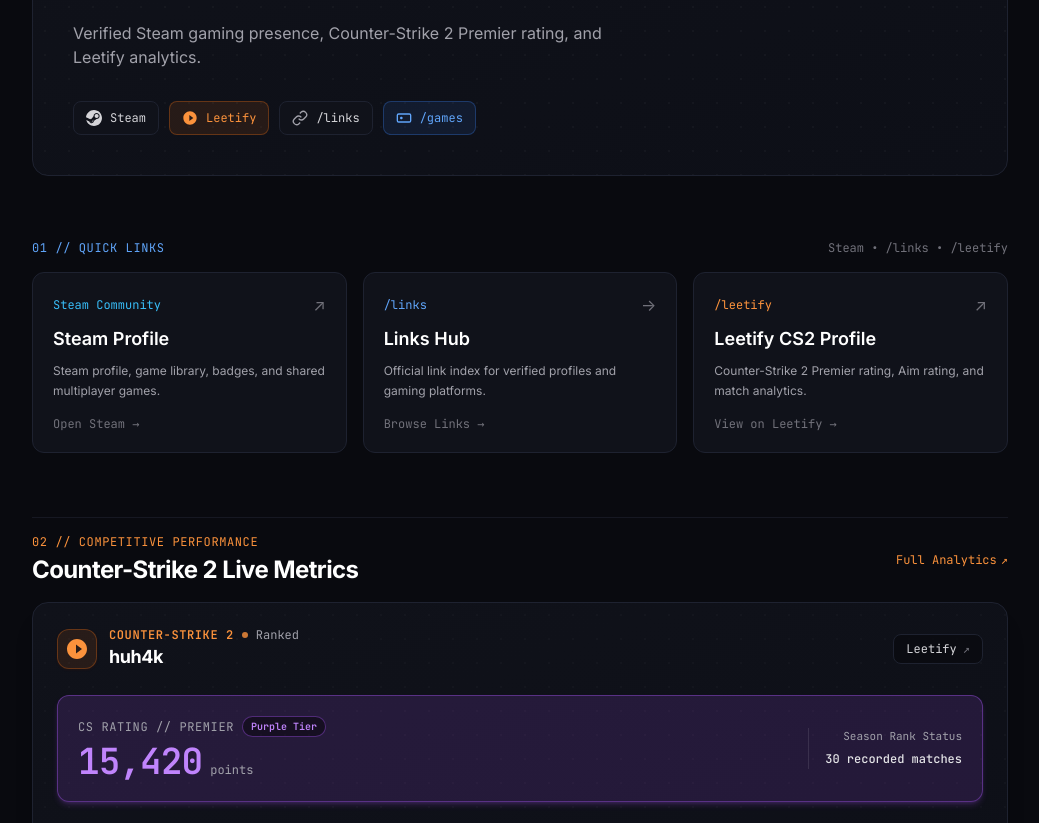
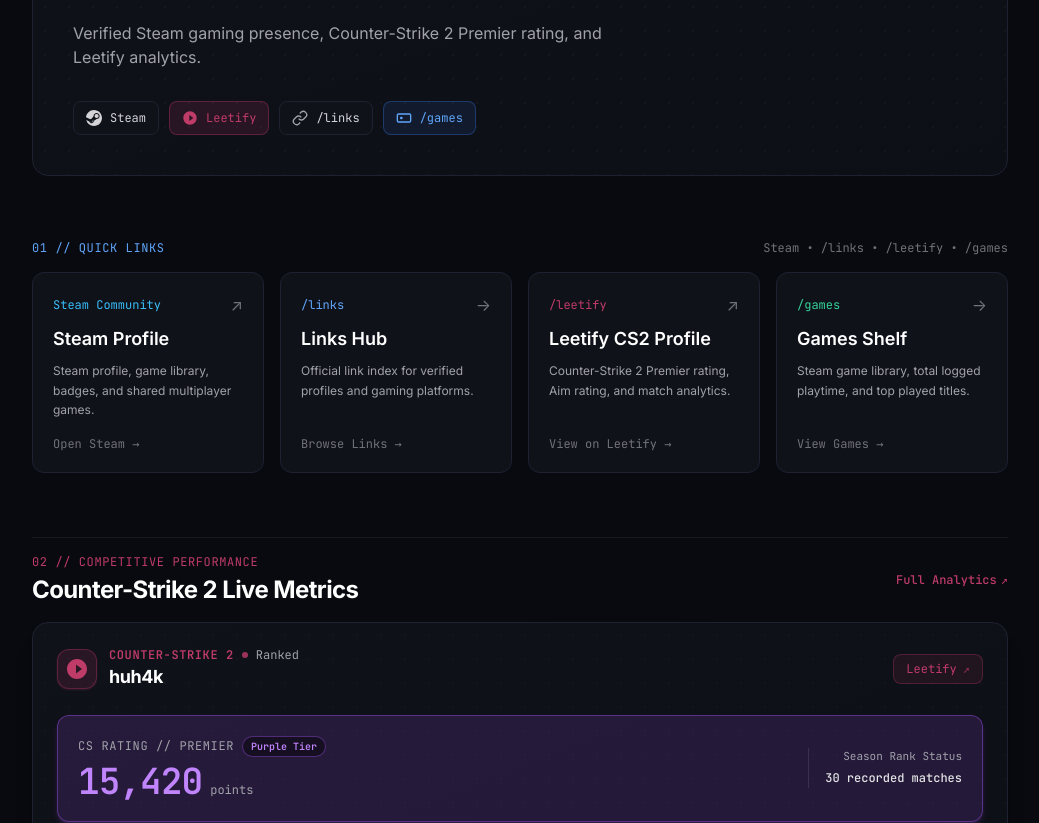
Before and after one commit to huh4k/links.huh4k.dev, an Astro site: page / in a window 1280 px wide. Shown: the part 287-1110 px from the top of the page, without its empty margins (120-1159 px from the left). Built offline with nearby package versions, Linux system fonts and the light colour scheme; Astro itself is replaced by a stand-in of ours; no server answers.

Commit message:
Refresh Leetify styles and add /games card
Reworked Leetify UI accents across social links, layout nav, games page, homepage, and CS2 components to use a consistent custom Leetify color palette instead of mixed orange/emerald tones. Added Tailwind `leetify` colors, introduced a dedicated `leetify` StatBadge variant, and expanded the homepage quick-links grid with a new internal `/games` card.

```diff
--- a/src/components/SocialLinks.astro
+++ b/src/components/SocialLinks.astro
@@ -34,11 +34,11 @@
     href="/leetify"
     target="_blank"
     rel="noopener noreferrer"
-    class="inline-flex items-center gap-2 px-3 py-2 rounded-lg border border-orange-500/30 bg-orange-500/10 hover:border-orange-500/60 hover:bg-orange-500/20 text-orange-400 hover:text-orange-300 transition-colors text-xs font-mono"
+    class="inline-flex items-center gap-2 px-3 py-2 rounded-lg border border-[#BF3B68]/35 bg-[#BF3B68]/15 hover:border-[#BF3B68]/60 hover:bg-[#BF3B68]/25 text-[#BF3B68] hover:text-[#d64c7b] transition-colors text-xs font-mono"
     aria-label="Leetify Profile"
     title="Leetify CS2 Profile"
   >
-    <svg class="w-4 h-4 fill-current text-orange-400" viewBox="0 0 24 24">
+    <svg class="w-4 h-4 fill-current text-[#BF3B68]" viewBox="0 0 24 24">
       <path d="M12 2C6.48 2 2 6.48 2 12s4.48 10 10 10 10-4.48 10-10S17.52 2 12 2zm-1 14.5v-9l6 4.5-6 4.5z"/>
     </svg>
     <span>Leetify</span>
--- a/src/components/steam/CS2StatsCard.astro
+++ b/src/components/steam/CS2StatsCard.astro
@@ -37,7 +37,7 @@
   stats.leetifyRating !== null
     ? `${stats.leetifyRating > 0 ? '+' : ''}${stats.leetifyRating}`
     : '--';
-const leetifyVariant = stats.leetifyRating && stats.leetifyRating > 0 ? 'emerald' : 'zinc';
+const leetifyVariant = stats.leetifyRating && stats.leetifyRating > 0 ? 'leetify' : 'zinc';
 ---
 
 <div
@@ -50,7 +50,7 @@
     <div class="flex items-center justify-between gap-4">
       <!-- CS2 Logo & Player Info -->
       <div class="flex items-center gap-3">
-        <div class="w-10 h-10 rounded-xl bg-orange-500/10 border border-orange-500/30 flex items-center justify-center text-orange-400 shrink-0 shadow-sm shadow-orange-950/30">
+        <div class="w-10 h-10 rounded-xl bg-[#BF3B68]/15 border border-[#BF3B68]/35 flex items-center justify-center text-[#BF3B68] shrink-0 shadow-sm shadow-[#BF3B68]/20">
           <svg class="w-6 h-6 fill-current" viewBox="0 0 24 24">
             <path d="M12 2C6.48 2 2 6.48 2 12s4.48 10 10 10 10-4.48 10-10S17.52 2 12 2zm-1 14.5v-9l6 4.5-6 4.5z"/>
           </svg>
@@ -58,10 +58,10 @@
 
         <div>
           <div class="flex items-center gap-2">
-            <span class="text-xs font-mono text-orange-400 font-semibold uppercase tracking-wider">
+            <span class="text-xs font-mono text-[#BF3B68] font-semibold uppercase tracking-wider">
               Counter-Strike 2
             </span>
-            <span class="w-1.5 h-1.5 rounded-full bg-orange-400/80"></span>
+            <span class="w-1.5 h-1.5 rounded-full bg-[#BF3B68]/80"></span>
             <span class="text-xs font-mono text-zinc-400">{stats.statusLabel}</span>
           </div>
           <h3 class="text-base sm:text-lg font-bold text-white tracking-tight">
@@ -75,12 +75,12 @@
         href={stats.profileUrl}
         target="_blank"
         rel="noopener noreferrer"
-        class="inline-flex items-center gap-1.5 px-3 py-1.5 rounded-lg border border-dark-border bg-dark-bg/80 hover:bg-zinc-800 text-xs font-mono text-zinc-300 hover:text-white transition-colors"
+        class="inline-flex items-center gap-1.5 px-3 py-1.5 rounded-lg border border-[#BF3B68]/30 bg-[#BF3B68]/10 hover:border-[#BF3B68]/60 hover:bg-[#BF3B68]/20 text-xs font-mono text-[#BF3B68] hover:text-[#d64c7b] transition-colors"
         aria-label="View profile on Leetify"
         title="View Leetify Profile"
       >
         <span>Leetify</span>
-        <span class="text-zinc-500">↗</span>
+        <span class="text-[#BF3B68]/70">↗</span>
       </a>
     </div>
 
@@ -146,9 +146,9 @@
         href="https://leetify.com"
         target="_blank"
         rel="noopener noreferrer"
-        class="inline-flex items-center gap-1.5 hover:text-zinc-300 transition-colors"
+        class="inline-flex items-center gap-1.5 hover:text-[#BF3B68] transition-colors"
       >
-        <span class="w-2 h-2 rounded-full bg-emerald-500"></span>
+        <span class="w-2 h-2 rounded-full bg-[#BF3B68]"></span>
         <span>Powered by Leetify Public API</span>
       </a>
 
--- a/src/components/steam/StatBadge.astro
+++ b/src/components/steam/StatBadge.astro
@@ -3,7 +3,7 @@
   label: string;
   value: string | number;
   sublabel?: string;
-  variant?: 'emerald' | 'sky' | 'purple' | 'zinc' | 'amber' | 'rose' | 'fuchsia';
+  variant?: 'emerald' | 'sky' | 'purple' | 'zinc' | 'amber' | 'rose' | 'fuchsia' | 'leetify';
   className?: string;
 }
 
@@ -22,6 +22,7 @@
   fuchsia: 'border-fuchsia-500/30 bg-fuchsia-500/10 text-fuchsia-400',
   amber: 'border-amber-500/30 bg-amber-500/10 text-amber-300',
   rose: 'border-rose-500/30 bg-rose-500/10 text-rose-400',
+  leetify: 'border-[#BF3B68]/35 bg-[#BF3B68]/15 text-[#BF3B68]',
   zinc: 'border-dark-border bg-[#121520] text-zinc-300',
 };
 
--- a/src/layouts/BaseLayout.astro
+++ b/src/layouts/BaseLayout.astro
@@ -74,7 +74,7 @@
             href="/leetify"
             target="_blank"
             rel="noopener noreferrer"
-            class="text-orange-400/90 hover:text-orange-300 transition-colors inline-flex items-center gap-1 font-mono text-xs"
+            class="text-[#BF3B68] hover:text-[#d64c7b] transition-colors inline-flex items-center gap-1 font-mono text-xs font-medium"
           >
             <span>Leetify</span>
             <span>↗</span>
--- a/src/pages/games.astro
+++ b/src/pages/games.astro
@@ -37,7 +37,7 @@
           href="/leetify"
           target="_blank"
           rel="noopener noreferrer"
-          class="text-orange-400 hover:text-orange-300 transition-colors"
+          class="text-[#BF3B68] hover:text-[#d64c7b] transition-colors"
         >
           /leetify ↗
         </a>
@@ -67,7 +67,7 @@
 
       <!-- Counter-Strike 2 Leetify Performance Card -->
       <div class="space-y-3">
-        <h2 class="text-xs font-mono uppercase tracking-wider text-orange-400">CS2 Competitive Rating</h2>
+        <h2 class="text-xs font-mono uppercase tracking-wider text-[#BF3B68]">CS2 Competitive Rating</h2>
         <CS2StatsCard />
       </div>
     </div>
@@ -87,7 +87,7 @@
             href="/leetify"
             target="_blank"
             rel="noopener noreferrer"
-            class="inline-flex items-center gap-1.5 px-3 py-2 rounded-lg border border-orange-500/30 bg-orange-500/10 hover:bg-orange-500/20 text-xs font-mono text-orange-400 hover:text-orange-300 transition-colors"
+            class="inline-flex items-center gap-1.5 px-3 py-2 rounded-lg border border-[#BF3B68]/35 bg-[#BF3B68]/15 hover:border-[#BF3B68]/60 hover:bg-[#BF3B68]/25 text-xs font-mono text-[#BF3B68] hover:text-[#d64c7b] transition-colors"
           >
             <span>Leetify Stats</span>
             <span>↗</span>
--- a/src/pages/index.astro
+++ b/src/pages/index.astro
@@ -53,11 +53,11 @@
         <h2 class="text-xs font-mono uppercase tracking-wider text-blue-400">
           01 // Quick Links
         </h2>
-        <span class="text-xs font-mono text-zinc-500">Steam • /links • /leetify</span>
+        <span class="text-xs font-mono text-zinc-500">Steam • /links • /leetify • /games</span>
       </div>
 
-      <div class="grid grid-cols-1 sm:grid-cols-3 gap-4">
-        <!-- Steam Profile & Library Card -->
+      <div class="grid grid-cols-1 sm:grid-cols-2 lg:grid-cols-4 gap-4">
+        <!-- Steam Profile Card -->
         <a
           href={steamProfileUrl}
           target="_blank"
@@ -104,14 +104,14 @@
           href="/leetify"
           target="_blank"
           rel="noopener noreferrer"
-          class="group rounded-xl border border-dark-border bg-dark-card p-5 transition-all duration-300 hover:border-orange-500/50 hover:bg-dark-card-hover flex flex-col justify-between gap-4"
+          class="group rounded-xl border border-dark-border bg-dark-card p-5 transition-all duration-300 hover:border-[#BF3B68]/60 hover:bg-dark-card-hover flex flex-col justify-between gap-4"
         >
           <div class="space-y-2">
             <div class="flex items-center justify-between">
-              <span class="text-xs font-mono text-orange-400">/leetify</span>
-              <span class="text-zinc-500 group-hover:text-orange-400 transition-colors">↗</span>
+              <span class="text-xs font-mono text-[#BF3B68]">/leetify</span>
+              <span class="text-zinc-500 group-hover:text-[#BF3B68] transition-colors">↗</span>
             </div>
-            <h3 class="text-lg font-semibold text-white group-hover:text-orange-400 transition-colors">
+            <h3 class="text-lg font-semibold text-white group-hover:text-[#BF3B68] transition-colors">
               Leetify CS2 Profile
             </h3>
             <p class="text-xs text-zinc-400 leading-relaxed">
@@ -120,6 +120,26 @@
           </div>
           <span class="text-xs font-mono text-zinc-500 group-hover:text-zinc-300">View on Leetify →</span>
         </a>
+
+        <!-- Games Shelf Card -->
+        <a
+          href="/games"
+          class="group rounded-xl border border-dark-border bg-dark-card p-5 transition-all duration-300 hover:border-emerald-500/50 hover:bg-dark-card-hover flex flex-col justify-between gap-4"
+        >
+          <div class="space-y-2">
+            <div class="flex items-center justify-between">
+              <span class="text-xs font-mono text-emerald-400">/games</span>
+              <span class="text-zinc-500 group-hover:text-emerald-400 transition-colors">→</span>
+            </div>
+            <h3 class="text-lg font-semibold text-white group-hover:text-emerald-400 transition-colors">
+              Games Shelf
+            </h3>
+            <p class="text-xs text-zinc-400 leading-relaxed">
+              Steam game library, total logged playtime, and top played titles.
+            </p>
+          </div>
+          <span class="text-xs font-mono text-zinc-500 group-hover:text-zinc-300">View Games →</span>
+        </a>
       </div>
     </section>
 
@@ -127,7 +147,7 @@
     <section class="space-y-4 pt-4 border-t border-dark-border/60">
       <div class="flex items-center justify-between">
         <div class="space-y-1">
-          <div class="flex items-center gap-2 text-xs font-mono text-orange-400 uppercase tracking-wider">
+          <div class="flex items-center gap-2 text-xs font-mono text-[#BF3B68] uppercase tracking-wider">
             <span>02 // Competitive Performance</span>
           </div>
           <h2 class="text-xl sm:text-2xl font-bold tracking-tight text-white">
@@ -139,7 +159,7 @@
           href="/leetify"
           target="_blank"
           rel="noopener noreferrer"
-          class="text-xs font-mono text-orange-400 hover:text-orange-300 transition-colors flex items-center gap-1"
+          class="text-xs font-mono text-[#BF3B68] hover:text-[#d64c7b] transition-colors flex items-center gap-1 font-medium"
         >
           <span>Full Analytics</span>
           <span>↗</span>
--- a/tailwind.config.mjs
+++ b/tailwind.config.mjs
@@ -18,6 +18,12 @@
           cyan: '#06b6d4',
           emerald: '#10b981',
           violet: '#8b5cf6',
+          leetify: '#BF3B68',
+        },
+        leetify: {
+          DEFAULT: '#BF3B68',
+          hover: '#d64c7b',
+          muted: 'rgba(191, 59, 104, 0.15)',
         },
       },
       fontFamily: {
```
